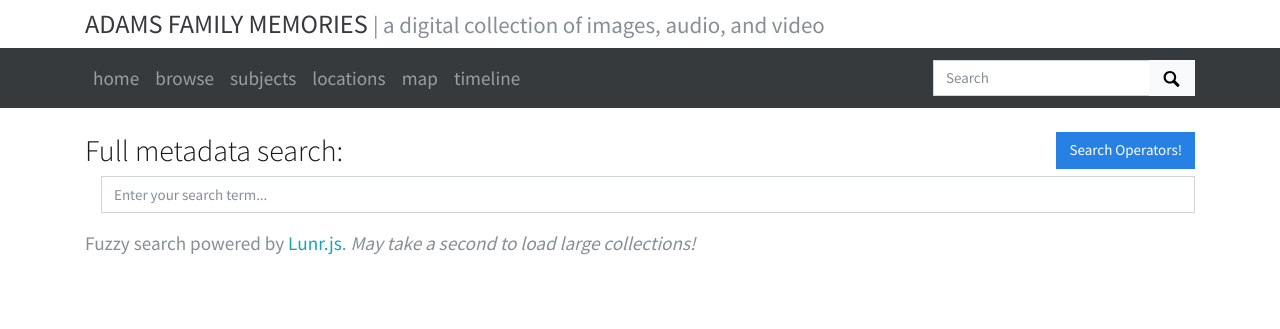
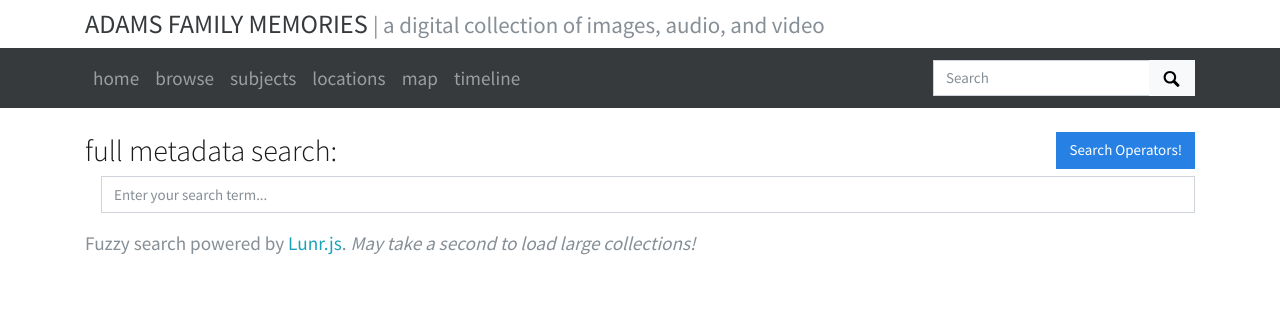
Before and after one commit to the-adams-family/memories, a Jekyll site: the page built from pages/search.md, in a window 1280 px wide. Shown: the top 329 px of the page. Built offline with Jekyll 4.4.1, drawn with Linux system fonts in a browser that asks for light colours; nearby versions of some CDN libraries.

```diff
--- a/pages/search.md
+++ b/pages/search.md
@@ -6,4 +6,4 @@ permalink: /search/
 # Lunr.js search will be added below the content in this file
 ---
 
-## Full metadata search:
+## full metadata search:
```
